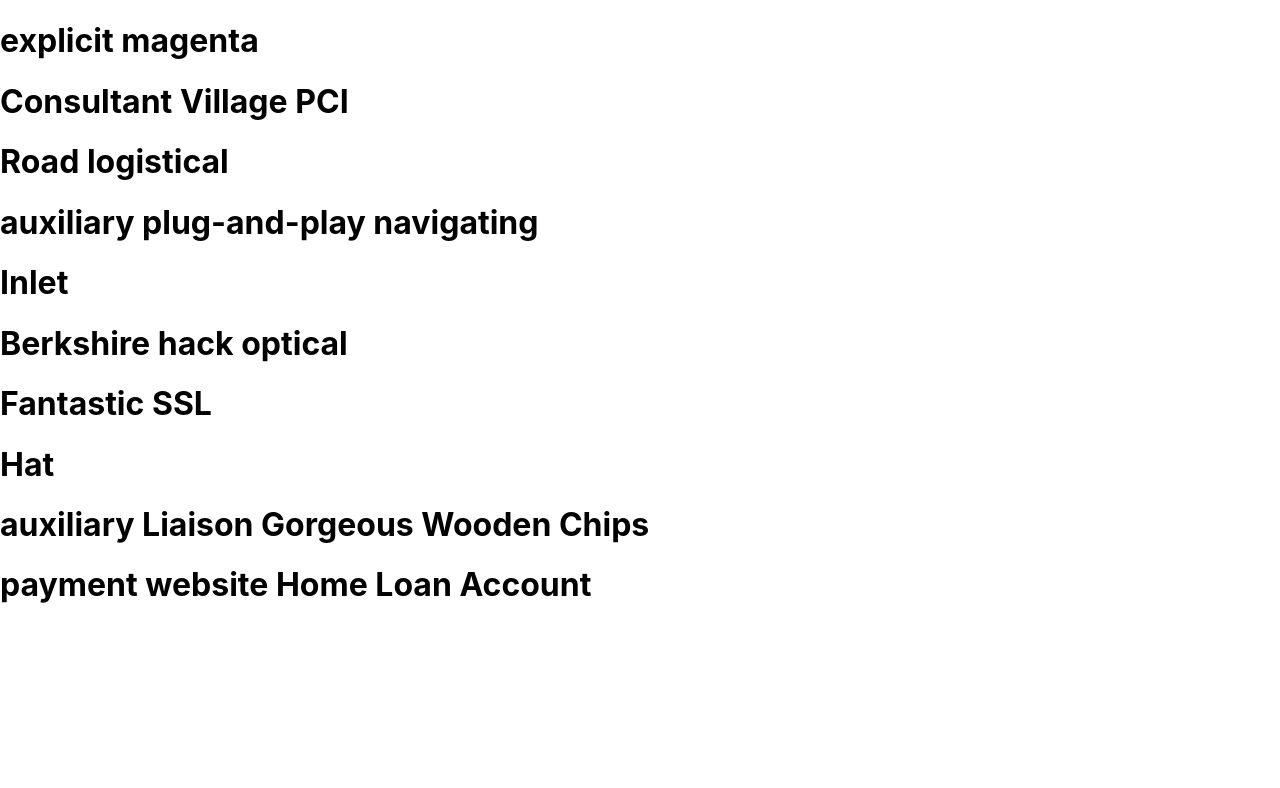
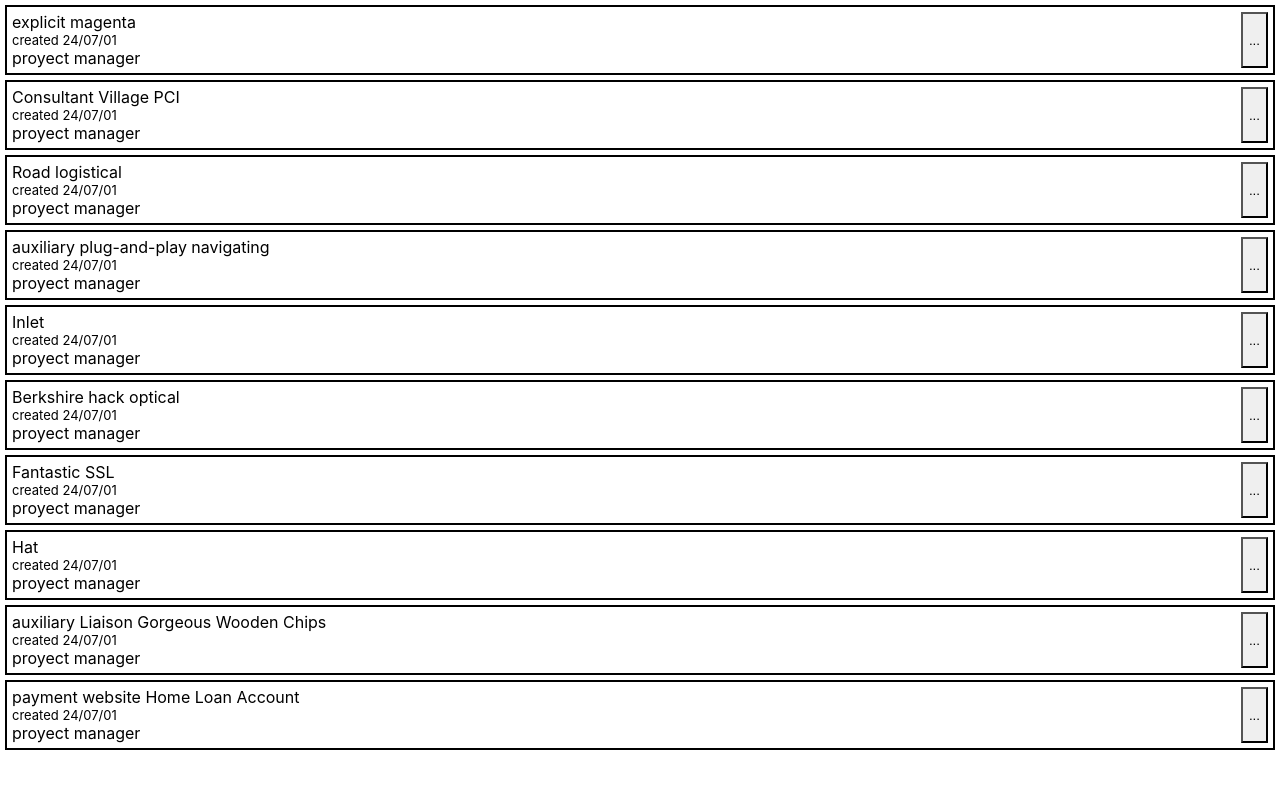
Before and after one commit to Heckiz/project-manager-frontend, a Next.js app: page / in a window 1280 px wide. Shown: the top 788 px of the page. Built offline with nearby package versions, Linux system fonts and the light colour scheme.

Commit message:
chakra ui and basic styles are added

```diff
--- a/interfaces/projects.ts
+++ b/interfaces/projects.ts
@@ -1,4 +1,4 @@
-export interface Proyect {
+export interface Project {
     name: string,
     description: string,
     project_manager: string,
--- a/pages/index.tsx
+++ b/pages/index.tsx
@@ -2,25 +2,28 @@ import type { GetStaticProps, NextPage } from "next";
 import Head from "next/head";
 import styles from "../styles/Home.module.css";
 import { projects } from "../db";
+import { Box, Flex } from "@chakra-ui/react";
+import { Project } from "../interfaces/projects";
+import ProjectCard from "../src/components/ProyectCard/ProjectCard";
 
 const Home: NextPage = ({ data }) => {
-  console.log(data);
   return (
-    <div>
+    <Box>
       <Head>
-        <title>Create Next App</title>
-        <meta name="description" content="Generated by create next app" />
+        <title>My Projects</title>
+        <meta name="description" content="List Projects" />
         <link rel="icon" href="/favicon.ico" />
       </Head>
-      {data.map(project=>(
-        <h1>{project.name}</h1>
+      {data.map((project: Project, index: number) => (
+        <Box key={index}>
+            <ProjectCard project={project} />
+        </Box>
       ))}
-    </div>
+    </Box>
   );
 };
 
 export default Home;
-
 
 export const getStaticProps: GetStaticProps = async () => {
   return {
--- /dev/null
+++ b/src/components/ProyectCard/ProjectCard.tsx
@@ -0,0 +1,44 @@
+import {
+  Box,
+  Flex,
+  Menu,
+  MenuButton,
+  MenuItem,
+  MenuList,
+  Text,
+} from "@chakra-ui/react";
+import React, { FC } from "react";
+import { Project } from "../../../interfaces/projects";
+import { AiFillEdit, AiFillDelete } from "react-icons/ai";
+
+const ProjectCard: FC<{ project: Project }> = ({ project }) => {
+  return (
+    <Flex p="5" m="5" border="2px solid black" justifyContent="space-between">
+      <Flex flexDirection="column">
+        <Text m="0" fontSize="8xl">
+          {project.name}
+        </Text>
+        <Text m="0" fontSize="small">
+          created 24/07/01
+        </Text>
+        <Text m="0" fontSize="xl">
+          {project.project_manager}proyect manager
+        </Text>
+      </Flex>
+
+      <Menu>
+        <MenuButton>...</MenuButton>
+        <MenuList>
+          <MenuItem>
+            <AiFillDelete /> Delete
+          </MenuItem>
+          <MenuItem>
+            <AiFillEdit /> Edit
+          </MenuItem>
+        </MenuList>
+      </Menu>
+    </Flex>
+  );
+};
+
+export default ProjectCard;
```
Also changed, not shown: package.json (+6 -1 lines), 1 other file (tests, documents, lock files or other folders).
